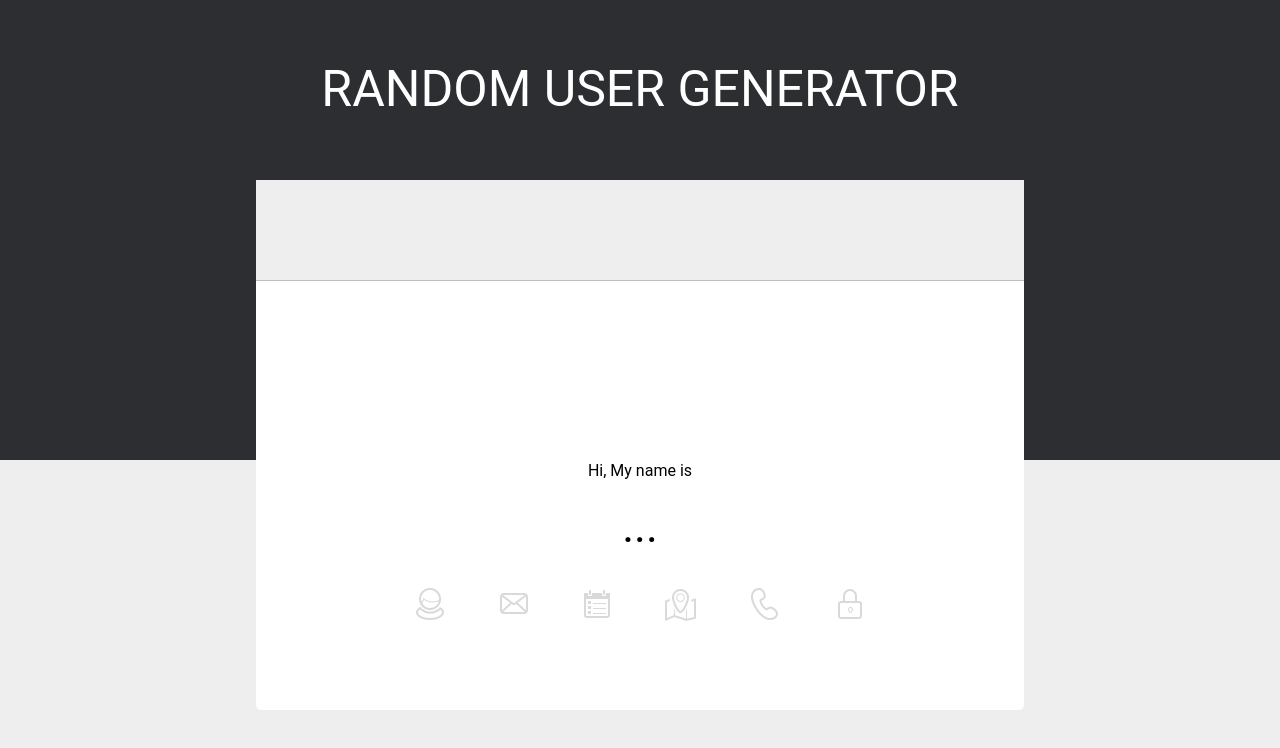
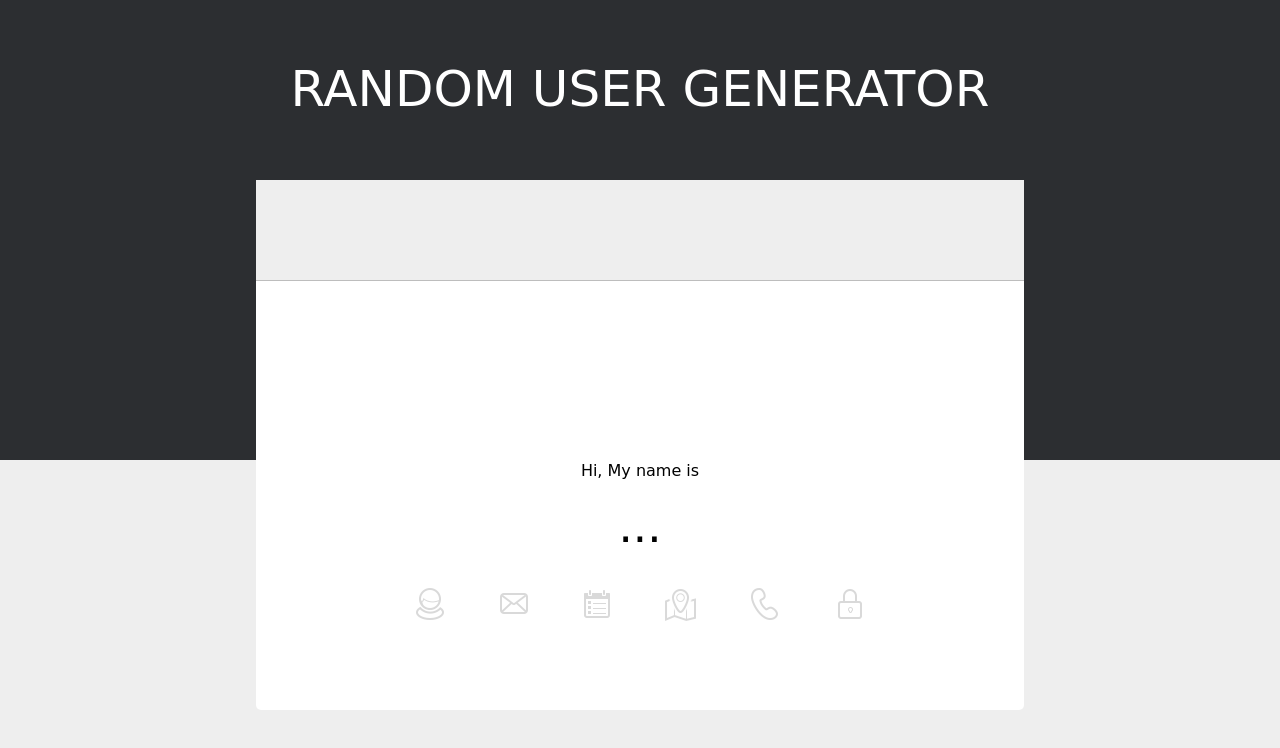
Before and after one commit to Madhav211/Random_user, a plain HTML site: page index.html in a window 1280 px wide. Drawn offline with Linux system fonts and the light colour scheme; no server answers.

Commit message:
Update style.css

```diff
--- a/css/style.css
+++ b/css/style.css
@@ -2,7 +2,7 @@
 * {
     margin: 0;
     padding: 0;
-    font-family: Roboto;
+    font-family: cursive;
 }
 body {
     background-color: #eee;
```
